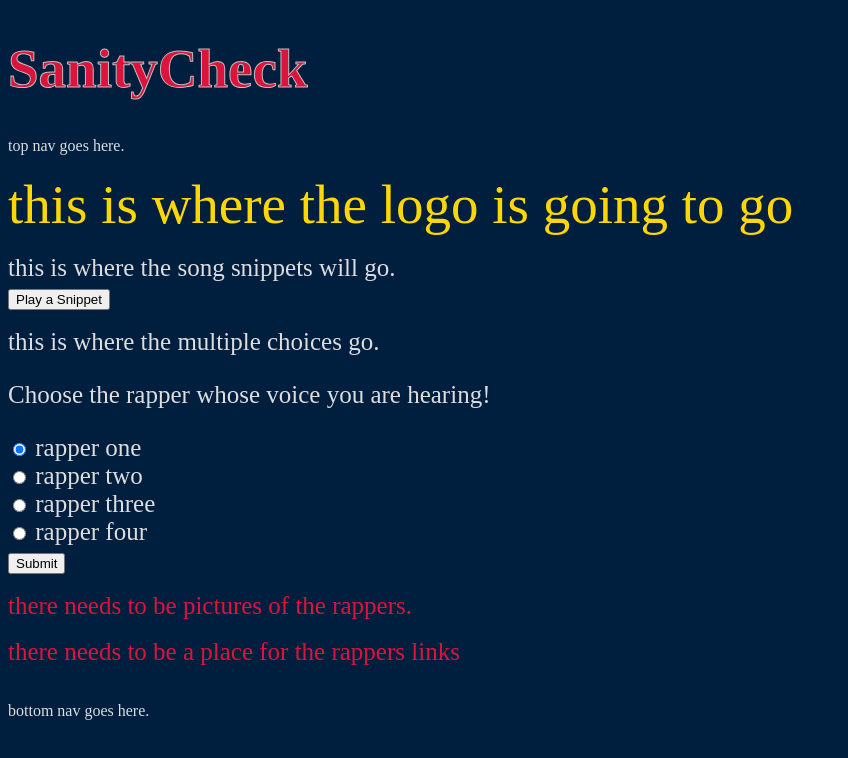
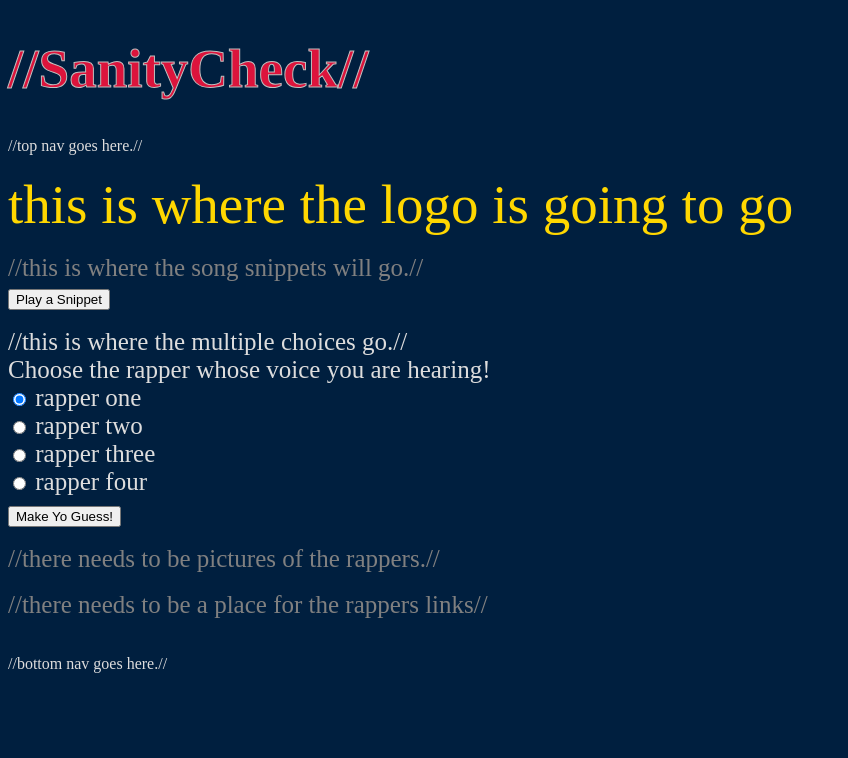
Before and after one commit to christopherhanten/rapperGame, a plain HTML site: page index.html in a window 1280 px wide. Shown: the whole page, without its empty margins (0-848 px from the left). Drawn offline with Linux system fonts and the light colour scheme.

Commit message:
additional css and js. divs and buttons

```diff
--- a/index.html
+++ b/index.html
@@ -6,26 +6,34 @@
     <link rel="stylesheet" type="text/css" href="styleRapperGame.css">
   </head>
 <body>
-    <h1>SanityCheck</h1>
+    <h1>//SanityCheck//</h1>
+
+    <!-- top nav goes here. -->
   <div class="topNav">
-    top nav goes here.
+    //top nav goes here.//
   </div>
 </br>
+
+    <!-- this is where the logo is going to go -->
   <div class="rapperGameLogo">
     this is where the logo is going to go
   </div>
 </br>
+
+    <!-- this is where the song snippets will go. -->
   <div class="songSnippets">
-    this is where the song snippets will go.
+    //this is where the song snippets will go.//
 </br>
     <button class="snippetButton"type="button">Play a Snippet
     </button>
   </div>
 </br>
+
+    <!-- This is where the answers will be -->
   <div class="rapperChoices">
-    this is where the multiple choices go.
-    <form>
-  <p>Choose the rapper whose voice you are hearing!</p>
+    //this is where the multiple choices go.//
+  <form>
+    Choose the rapper whose voice you are hearing!
   <div>
     <input type="radio" id="rapper1"
      name="choice" value="rapper1" checked>
@@ -42,23 +50,27 @@
     <input type="radio" id="rapper4"
      name="choice" value="rapper4">
     <label for="rapper4">rapper four</label>
+    </div>
   </div>
+
   <div>
-    <button type="submit">Submit</button>
-  </div>
+    <button class="submit" type="submit">Make Yo Guess!</button>
+    </div>
 </form>
+</br>
+
+  <div class="rapperPix">
+    //there needs to be pictures of the rappers.//
   </div>
 </br>
-  <div class="rapperPix">
-    there needs to be pictures of the rappers.
-  </div>
-</br>
+
   <div class="rapperLinks">
-    there needs to be a place for the rappers links
+    //there needs to be a place for the rappers links//
   </div>
 </br></br>
+
   <div class="bottomNav">
-    bottom nav goes here.
+    //bottom nav goes here.//
   </div>
 
     <script src="scriptsRapperGame.js"></script>
--- a/styleRapperGame.css
+++ b/styleRapperGame.css
@@ -14,19 +14,22 @@ body {
   font-size: 55px;
 }
 .songSnippets {
-  color: #DDDDDD;
+  color: grey;
   font-size: 25px;
 }
 .rapperChoices {
   color: #DDDDDD;
   font-size: 25px;
 }
+.submit {
+  margin-top: 10px;
+}
 .rapperPix {
-  color: #DC143C;
+  color: grey;
   font-size: 25px;
 }
 .rapperLinks {
-  color: #DC143C;
+  color: grey;
   font-size: 25px;
 }
 .bottomNav {
```
